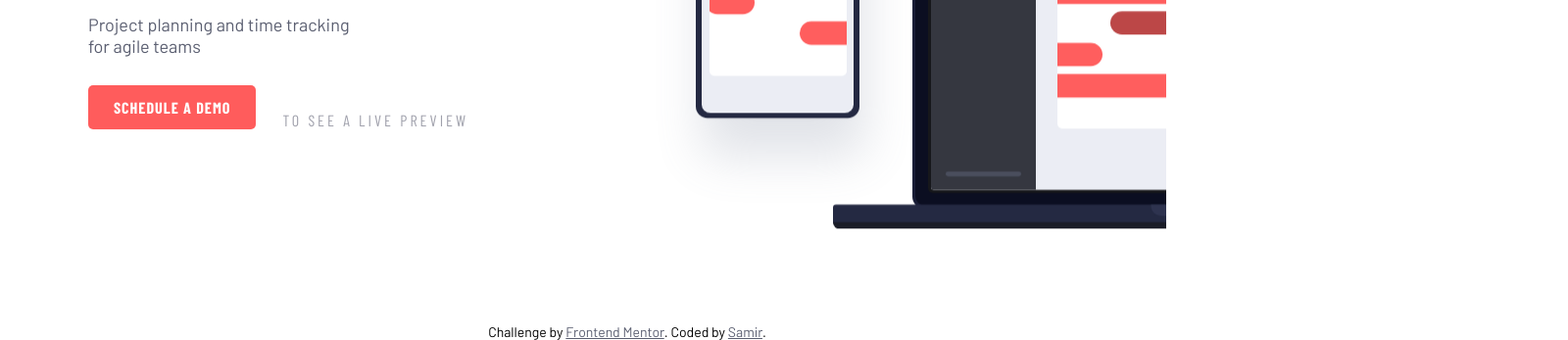
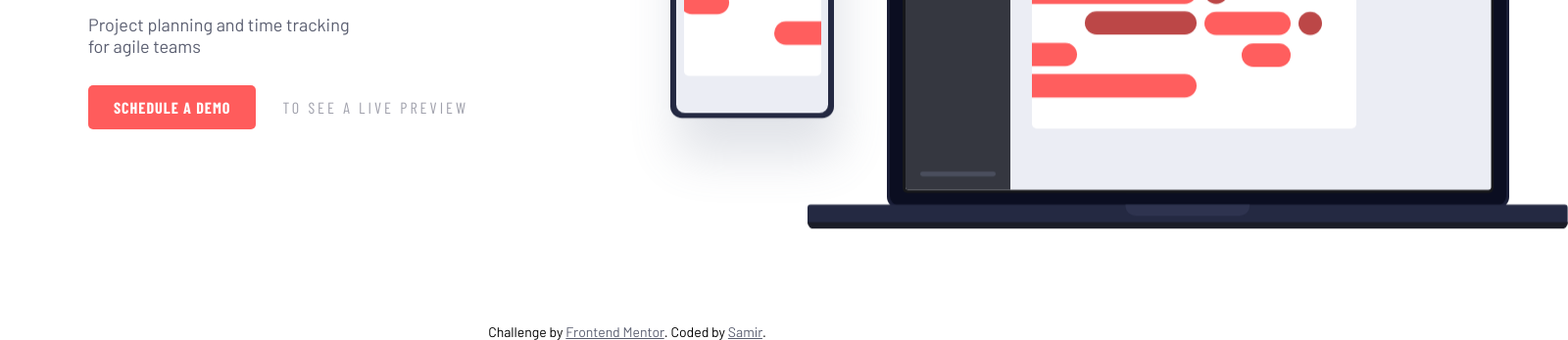
Before and after one commit to samirhembrom/Frontend-Mentor---Project-tracking-intro-component-solution, a plain HTML site: page index.html in a window 1280 px wide. Shown: the part 455-802 px from the top of the page at 98% size, 1600 px wide, since content can reach past the window. Drawn offline with nearby package versions, Linux system fonts and the light colour scheme.

Commit message:
Overflow added

```diff
--- a/styles.css
+++ b/styles.css
@@ -16,13 +16,14 @@
   margin: 0;
   padding: 0;
   box-sizing: border-box;
+}
+html {
+  max-width: 100%;
   overflow-x: hidden;
 }
 
 body {
   font-size: 18px;
-  max-width: 100%;
-  overflow-x: hidden;
 }
 
 body::before {
```
